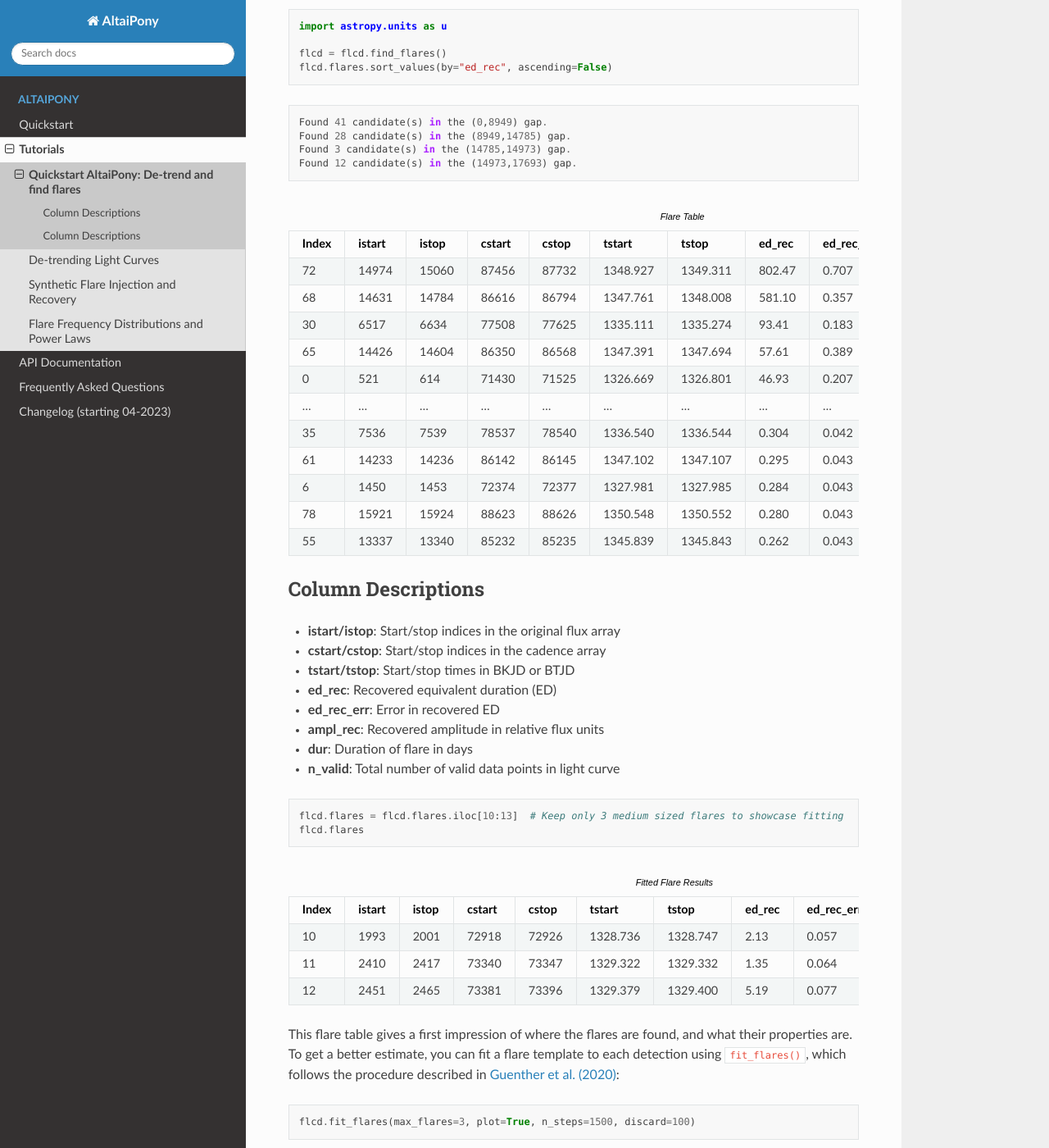
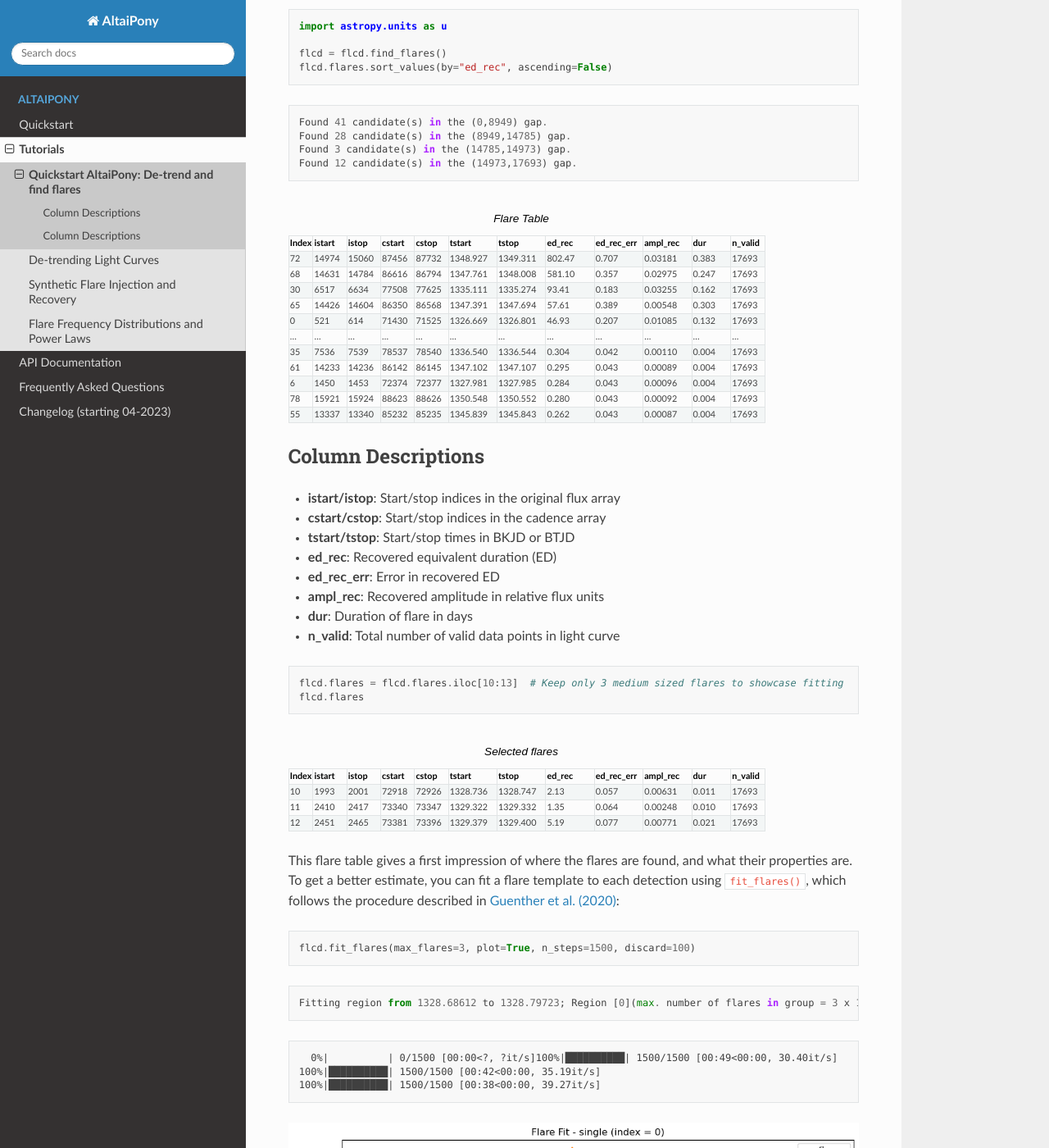
Before and after one commit to ekaterinailin/AltaiPony, a Sphinx documentation site: the page built from docs/source/tutorials/01_Getting_Started.rst, in a window 1280 px wide and 1400 px high, scrolled down 2845 px. Shown: the whole window at 82% size. Built offline with Sphinx 7.4.7 and the Read the Docs theme 3.1.0, drawn with Linux system fonts in a browser that asks for light colours; some of the changed text lies outside the part shown.

Commit message:
layout tables

```diff
--- a/docs/source/_static/custom.css
+++ b/docs/source/_static/custom.css
@@ -1,9 +1,15 @@
-.small-table {
-    font-size: 0.5em;
+.rst-content table.small-table.docutils td p,
+.rst-content table.small-table.docutils th p {
+    font-size: 0.75em !important;
+}
+
+html.writer-html5 .rst-content table.small-table td,
+html.writer-html5 .rst-content table.small-table th {
+    padding: 1px !important;
 }
 
 .compact-table {
-    font-size: 0.8em;
+    font-size: 1.8em;
 }
 
 .compact-table th,
--- a/docs/source/tutorials/01_Getting_Started.rst
+++ b/docs/source/tutorials/01_Getting_Started.rst
@@ -173,10 +173,10 @@ Column Descriptions
 
 
 
-.. csv-table:: Fitted Flare Results
+.. csv-table:: Selected flares
    :header: "Index", "istart", "istop", "cstart", "cstop", "tstart", "tstop", "ed_rec", "ed_rec_err", "ampl_rec", "dur", "n_valid"
    :widths: 5, 7, 7, 7, 7, 10, 10, 10, 10, 10, 8, 7
-   :class: compact-table
+   :class: small-table
 
    10, 1993, 2001, 72918, 72926, 1328.736, 1328.747, 2.13, 0.057, 0.00631, 0.011, 17693
    11, 2410, 2417, 73340, 73347, 1329.322, 1329.332, 1.35, 0.064, 0.00248, 0.010, 17693
@@ -239,7 +239,7 @@ al. (2020) <https://ui.adsabs.harvard.edu/abs/2020AJ....159...60G>`__:
 
 
 
-.. csv-table:: Flare Fits
+.. csv-table:: Selected Flare Fits
    :header: "Index", "t_peak", "t_peak_err", "fwhm", "fwhm_err", "amplitude", "amplitude_err", "ed_rec", "fit_type", "group_index"
    :widths: 5, 11, 10, 8, 8, 11, 11, 8, 10, 8
    :class: small-table
```
Also changed, not shown: other parts of docs/source/tutorials/01_Getting_Started.rst (+1 -1 lines).
